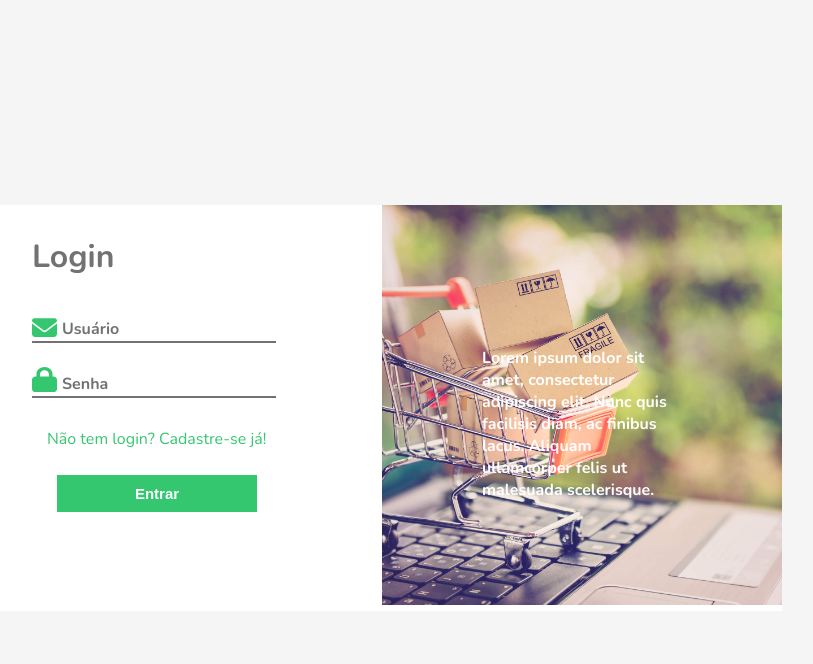
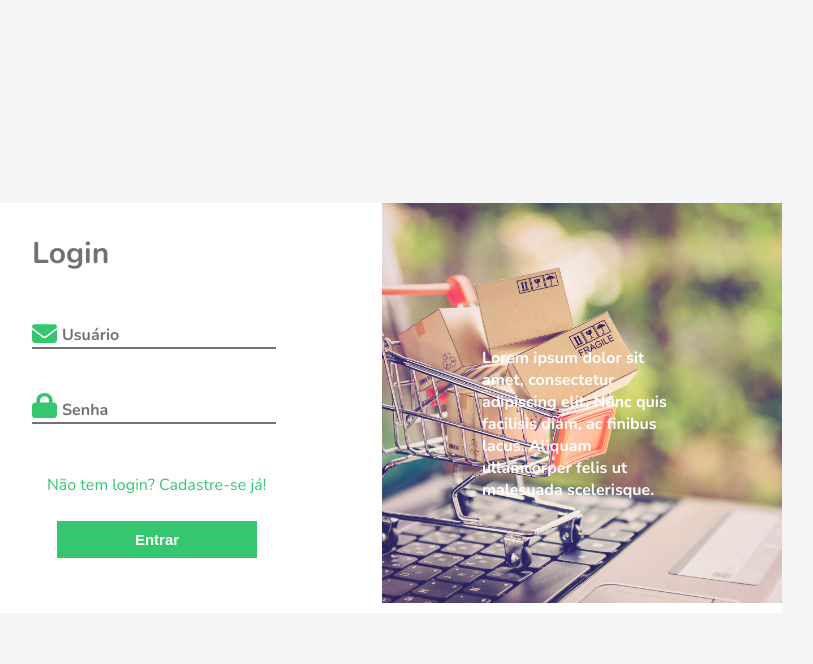
Before and after one commit to Rodrigo-bs/projeto-pratica_em_programacao_web, a PHP site: the page made by app/views/login.html in a window 1280 px wide. Shown: the top 664 px of the page, without its empty margins (258-1071 px from the left). Run offline with PHP 8.4, Linux system fonts and the light colour scheme; the template is opened without the code that fills it, so the values that code supplies are empty.

Commit message:
Update style-login.css

```diff
--- a/app/views/style-login.css
+++ b/app/views/style-login.css
@@ -11,9 +11,10 @@ body{
 }
 
 h1{
+    font-size: 30px;
     margin: 0px;
     color: #727272;
-    margin-bottom: 40px;
+    margin-bottom: 50px;
 }
 
 
@@ -27,7 +28,7 @@ h1{
 
 .input-button{
     position: relative;
-    margin-bottom: 30px;
+    margin-bottom: 50px;
 }
 
 input{
```
